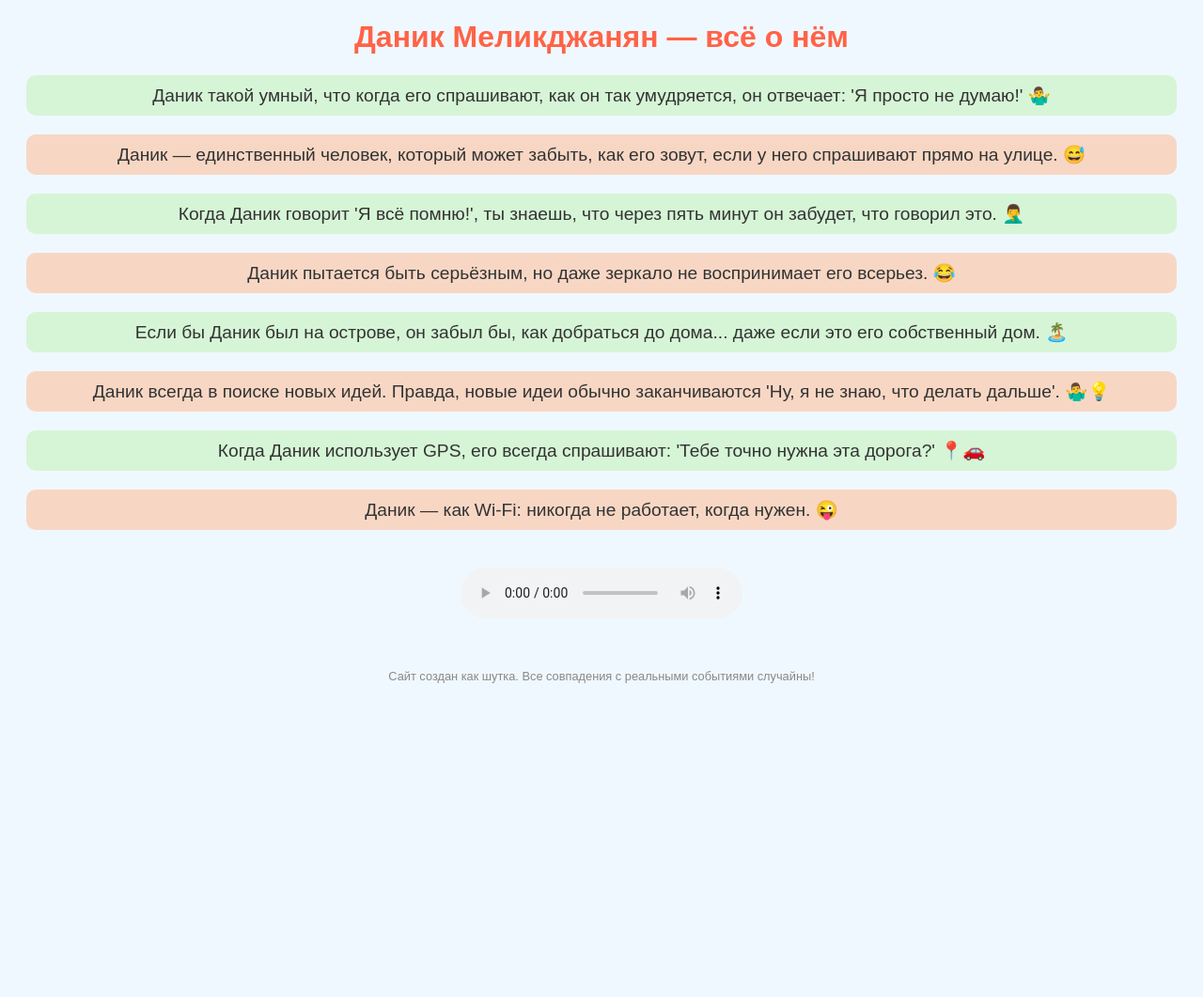
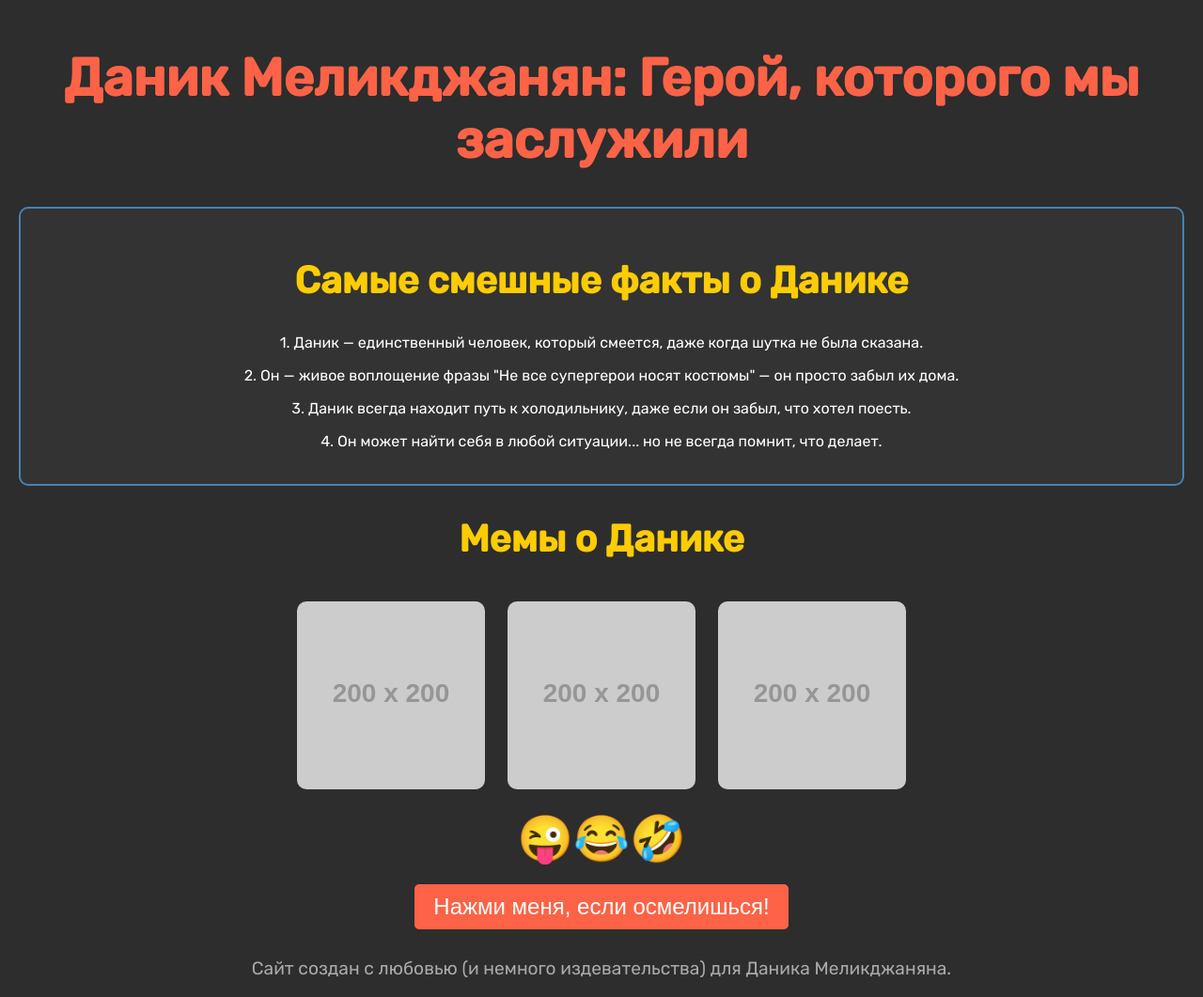
Before and after one commit to EvilCashRain/DanikPerdun.github.io, a plain HTML site: page index.html in a window 1280 px wide. Shown: the whole page at 94% size. Before the commit the page ends 800 px from the top, so only its background shows below. Drawn offline with Linux system fonts and the light colour scheme; placeholder pictures from the web are drawn by us.

Commit message:
Update index.html

```diff
--- a/index.html
+++ b/index.html
@@ -3,56 +3,123 @@
 <head>
     <meta charset="UTF-8">
     <meta name="viewport" content="width=device-width, initial-scale=1.0">
-    <title>Даник Меликджанян — всё о нём</title>
+    <title>Даник Меликджанян: Героев не бывает много</title>
+    <link href="https://fonts.googleapis.com/css2?family=Rubik:wght@400;500&display=swap" rel="stylesheet">
     <style>
         body {
-            font-family: Arial, sans-serif;
-            background-color: #f0f8ff;
-            color: #333;
+            font-family: 'Rubik', sans-serif;
+            background-color: #2d2d2d;
+            color: #fff;
             text-align: center;
+            margin: 0;
+            padding: 0;
         }
         h1 {
             color: #ff6347;
+            font-size: 3.5em;
+            margin-top: 50px;
         }
-        .joke {
-            font-size: 1.2em;
+        h2 {
+            color: #ffcc00;
+            font-size: 2.5em;
+        }
+        .content {
             margin: 20px;
-            padding: 10px;
-            background-color: #f7d7c4;
+            padding: 20px;
+            border: 2px solid #4682b4;
             border-radius: 10px;
+            background-color: #333;
         }
-        .joke:nth-child(even) {
-            background-color: #d6f5d6;
+        .memes img {
+            width: 200px;
+            height: auto;
+            border-radius: 10px;
+            margin: 10px;
+            transition: transform 0.3s;
+        }
+        .memes img:hover {
+            transform: scale(1.1);
+        }
+        .emoji {
+            font-size: 3em;
+            margin-top: 10px;
+        }
+        button {
+            padding: 10px 20px;
+            background-color: #ff6347;
+            color: #fff;
+            border: none;
+            border-radius: 5px;
+            font-size: 1.5em;
+            cursor: pointer;
+            margin-top: 20px;
+        }
+        button:hover {
+            background-color: #ff4500;
         }
         footer {
-            font-size: 0.8em;
-            color: #888;
-            margin-top: 50px;
+            margin-top: 30px;
+            font-size: 1.2em;
+            color: #aaa;
         }
-        audio {
-            margin-top: 20px;
+        .screamer {
+            display: none;
+            position: fixed;
+            top: 0;
+            left: 0;
+            width: 100%;
+            height: 100%;
+            background-color: rgba(0, 0, 0, 0.8);
+            color: red;
+            font-size: 3em;
+            text-align: center;
+            padding-top: 200px;
+            z-index: 9999;
+        }
+        .screamer img {
+            width: 100%;
+            height: auto;
         }
     </style>
 </head>
 <body>
-    <h1>Даник Меликджанян — всё о нём</h1>
+    <h1>Даник Меликджанян: Герой, которого мы заслужили</h1>
 
-    <div class="joke">Даник такой умный, что когда его спрашивают, как он так умудряется, он отвечает: 'Я просто не думаю!' 🤷‍♂️</div>
-    <div class="joke">Даник — единственный человек, который может забыть, как его зовут, если у него спрашивают прямо на улице. 😅</div>
-    <div class="joke">Когда Даник говорит 'Я всё помню!', ты знаешь, что через пять минут он забудет, что говорил это. 🤦‍♂️</div>
-    <div class="joke">Даник пытается быть серьёзным, но даже зеркало не воспринимает его всерьез. 😂</div>
-    <div class="joke">Если бы Даник был на острове, он забыл бы, как добраться до дома... даже если это его собственный дом. 🏝️</div>
-    <div class="joke">Даник всегда в поиске новых идей. Правда, новые идеи обычно заканчиваются 'Ну, я не знаю, что делать дальше'. 🤷‍♂️💡</div>
-    <div class="joke">Когда Даник использует GPS, его всегда спрашивают: 'Тебе точно нужна эта дорога?' 📍🚗</div>
-    <div class="joke">Даник — как Wi-Fi: никогда не работает, когда нужен. 😜</div>
+    <div class="content">
+        <h2>Самые смешные факты о Данике</h2>
+        <p>1. Даник — единственный человек, который смеется, даже когда шутка не была сказана.</p>
+        <p>2. Он — живое воплощение фразы "Не все супергерои носят костюмы" — он просто забыл их дома.</p>
+        <p>3. Даник всегда находит путь к холодильнику, даже если он забыл, что хотел поесть.</p>
+        <p>4. Он может найти себя в любой ситуации... но не всегда помнит, что делает.</p>
+    </div>
 
-    <audio controls>
-        <source"трагедия.mp3" type="audio/mp3">
-        Ваш браузер не поддерживает аудио.
-    </audio>
+    <div class="memes">
+        <h2>Мемы о Данике</h2>
+        <img src="https://via.placeholder.com/200x200.png?text=Danik+Meme+1" alt="Meme 1">
+        <img src="https://via.placeholder.com/200x200.png?text=Danik+Meme+2" alt="Meme 2">
+        <img src="https://via.placeholder.com/200x200.png?text=Danik+Meme+3" alt="Meme 3">
+    </div>
+
+    <div class="emoji">😜😂🤣</div>
+
+    <button onclick="triggerScreamer()">Нажми меня, если осмелишься!</button>
+
+    <div class="screamer" id="screamer">
+        <h1>Сюрприз! 😱</h1>
+        <img src="https://media.giphy.com/media/3o7btPwHyH0Hq0CKrG/giphy.gif" alt="Screamer">
+    </div>
 
     <footer>
-        <p>Сайт создан как шутка. Все совпадения с реальными событиями случайны!</p>
+        <p>Сайт создан с любовью (и немного издевательства) для Даника Меликджаняна.</p>
     </footer>
+
+    <script>
+        function triggerScreamer() {
+            document.getElementById('screamer').style.display = 'block';
+            setTimeout(function() {
+                document.getElementById('screamer').style.display = 'none';
+            }, 3000);
+        }
+    </script>
 </body>
 </html>
```
